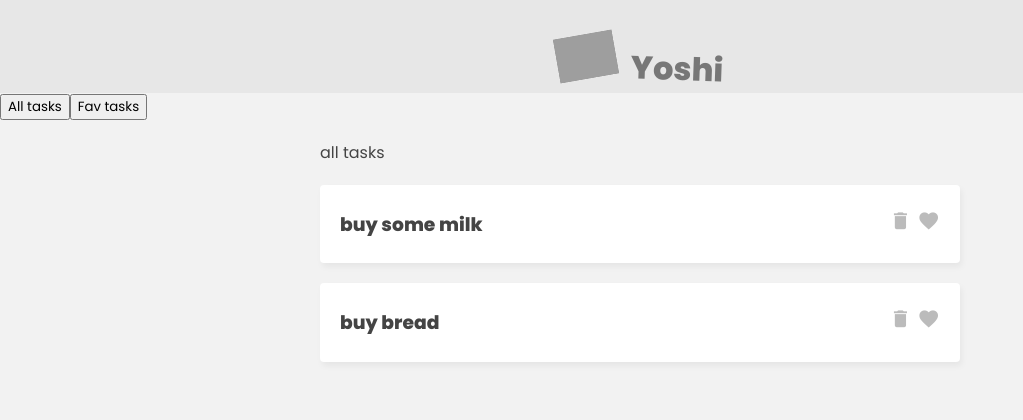
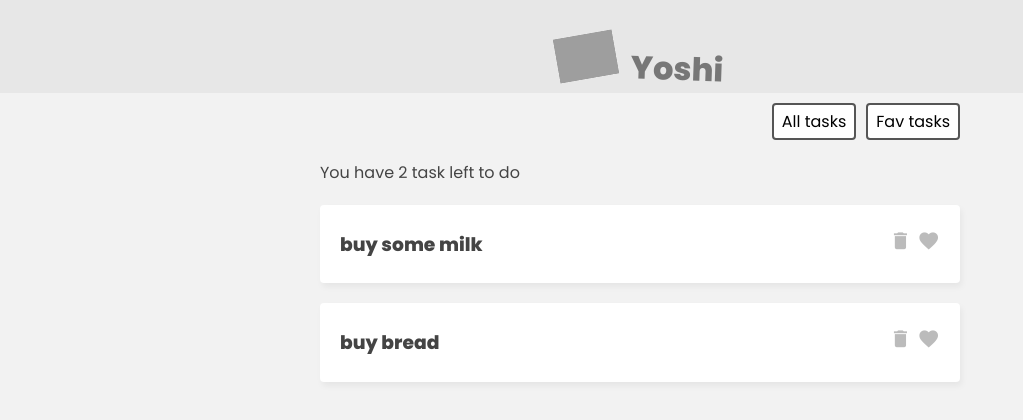
Before and after one commit to parsaM110/vue3-pinia, a Vue app: page / in a window 1280 px wide. Shown: the top 420 px of the page, without its empty margins (0-1023 px from the left). Built offline with nearby package versions, Linux system fonts and the light colour scheme; grey boxes are pictures that could not be loaded; the HTML template or start-up script is replaced by a standard one.

Commit message:
some css modification and use the new getters

```diff
--- a/src/App.vue
+++ b/src/App.vue
@@ -12,13 +12,13 @@
     </nav>
     <!-- task list -->
     <div class="task-list" v-if="filter === 'all'">
-      <p>all tasks</p>
+      <p>You have {{ taskStore.totalCount }} task left to do</p>
       <div v-for="task in taskStore.tasks" :key="task.id">
         <TaskDetails :task="task" />
       </div>
     </div>
     <div class="task-list" v-if="filter === 'favs'">
-      <p>fav tasks</p>
+      <p>You have {{ taskStore.totalCount }} favs left to do</p>
       <div v-for="task in taskStore.favs" :key="task.id">
         <TaskDetails :task="task" />
       </div>
--- a/src/assets/main.css
+++ b/src/assets/main.css
@@ -59,3 +59,21 @@
   cursor: pointer;
   color: #bbb;
 }
+
+/* filter nav */
+.filter {
+  width: 640px;
+  margin: 10px auto;
+  text-align: right;
+}
+.filter button {
+  display: inline-block;
+  margin-left: 10px;
+  background: #fff;
+  border: 2px solid #555;
+  border-radius: 4px;
+  padding: 4px 8px;
+  cursor: pointer;
+  font-size: 0.8em;
+  font-size: 1em;
+}
```
